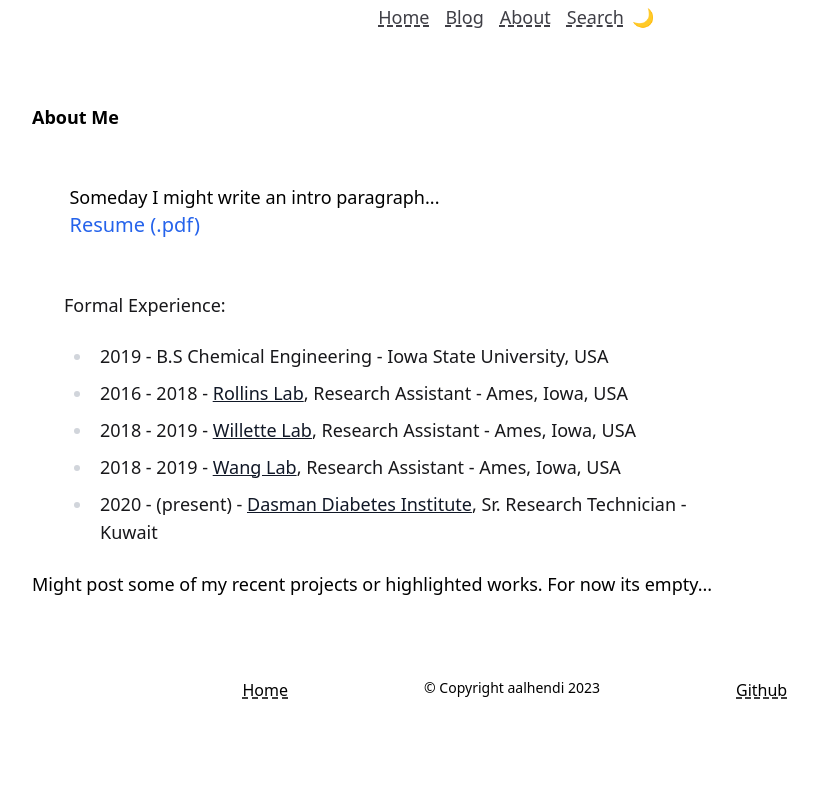
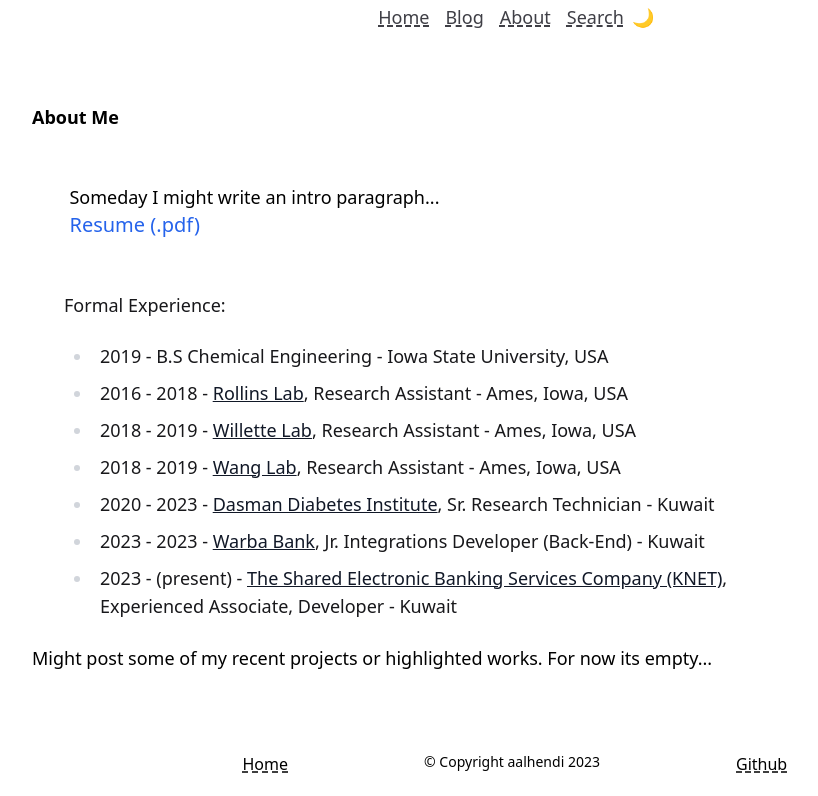
Before and after one commit to aalhendi/aalhendi.com, an Astro site: page /about in a window 1280 px wide. Shown: the part 249-1045 px from the top of the page, without its empty margins (128-946 px from the left). Before the commit the page ends 971 px from the top, so only its background shows below. Built offline with nearby package versions, Linux system fonts and the light colour scheme; Astro itself is replaced by a stand-in of ours.

Commit message:
docs(about): update content on about page

```diff
--- a/src/pages/about.astro
+++ b/src/pages/about.astro
@@ -48,10 +48,24 @@ const description = "About Me";
           </li>
 
           <li>
-            2020 - (present) - <a class="dark:text-white"
+            2020 - 2023 - <a class="dark:text-white"
               href="https://research.dasmaninstitute.org/en/publications/"
               >Dasman Diabetes Institute</a
             >, Sr. Research Technician - Kuwait
+          </li>
+
+          <li>
+            2023 - 2023 - <a class="dark:text-white"
+              href="https://www.warbabank.com/english/personal/what-we-offer/digital-services"
+              >Warba Bank</a
+            >, Jr. Integrations Developer (Back‑End) - Kuwait
+          </li>
+
+          <li>
+            2023 - (present) - <a class="dark:text-white"
+              href="https://www.knet.com.kw/"
+              >The Shared Electronic Banking Services Company (KNET)</a
+            >, Experienced Associate, Developer - Kuwait
           </li>
         </ul>
       </div>
```
